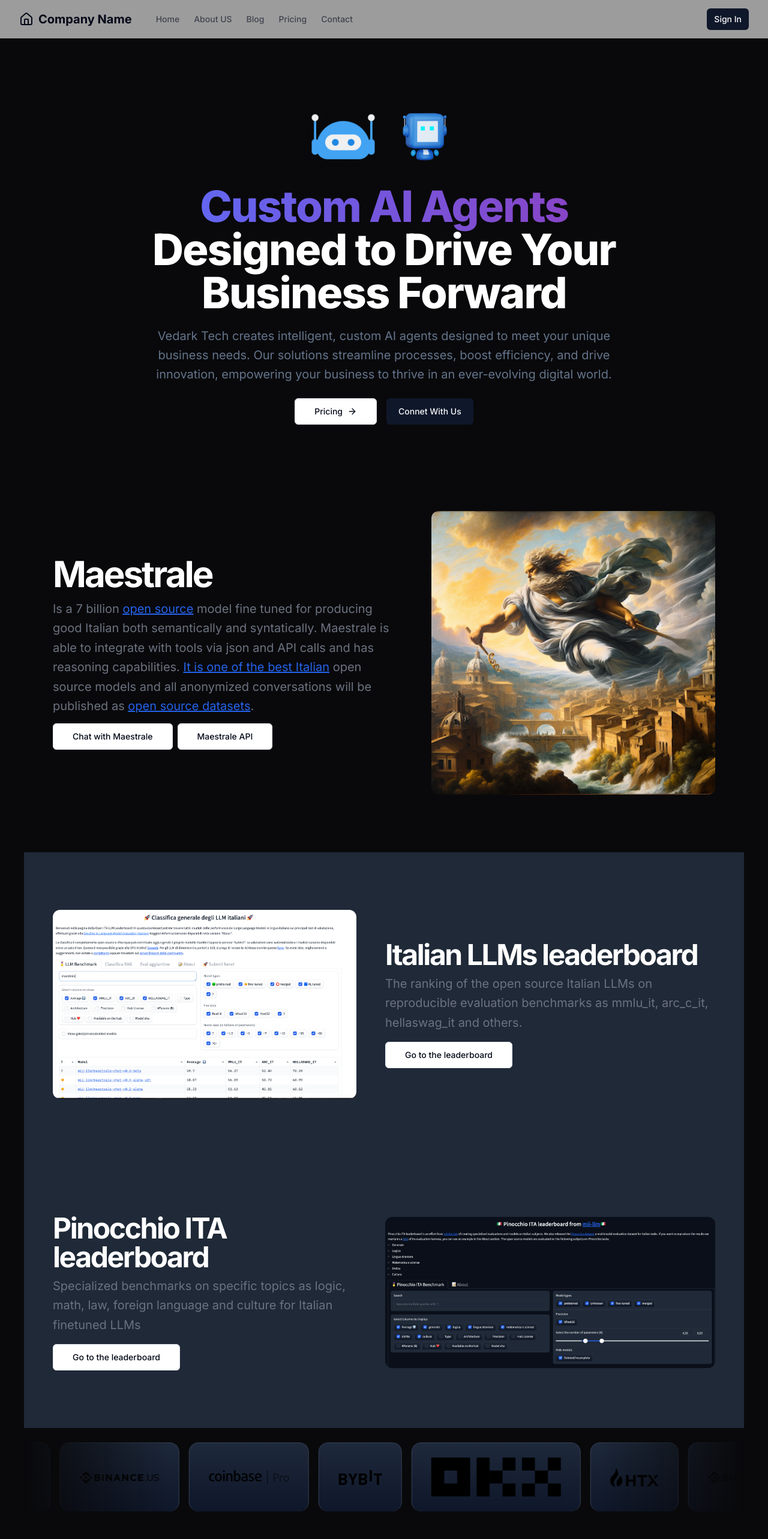
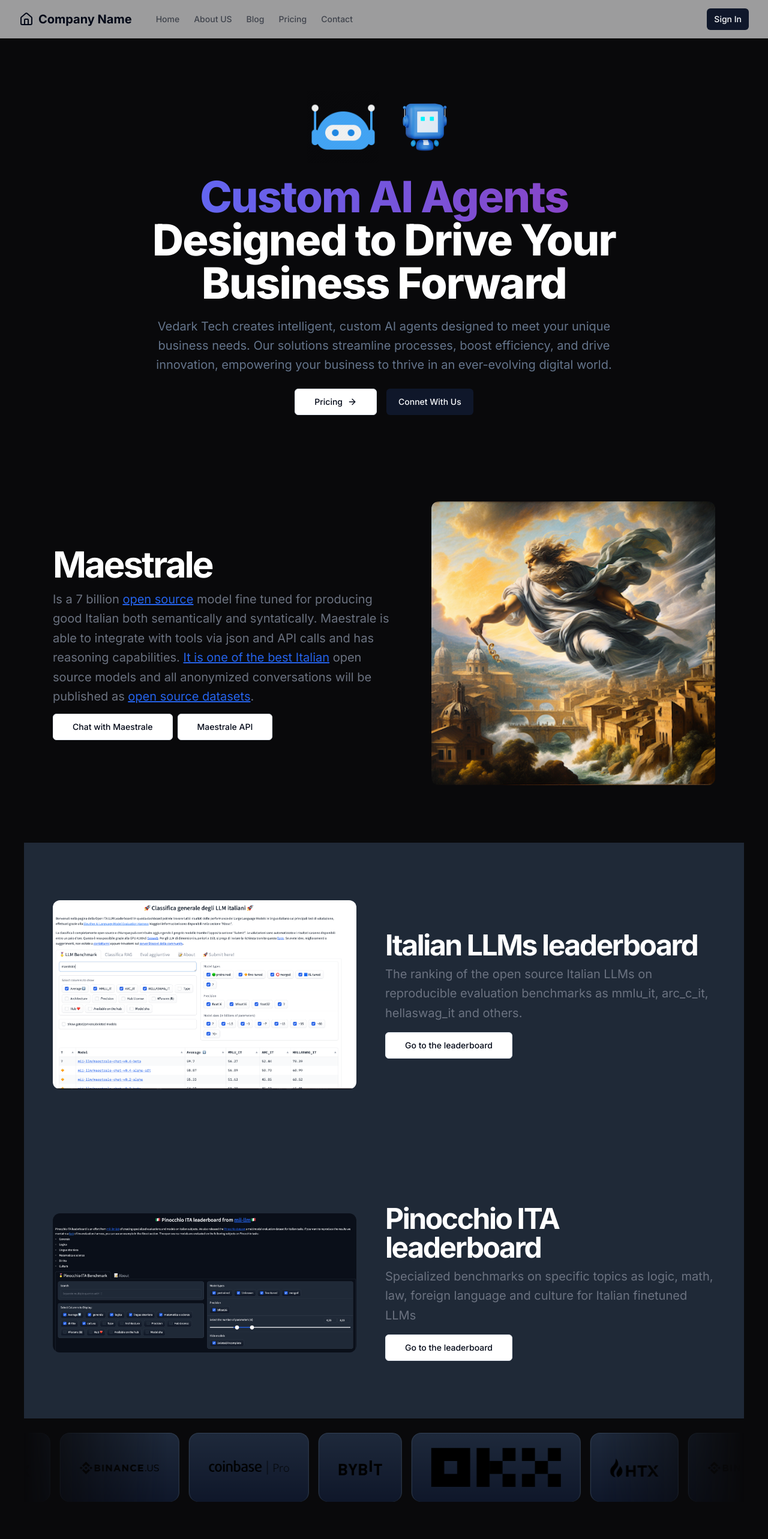
Before and after one commit to rohit4242/verdark-tech-main, a Next.js app: page / in a window 1280 px wide. Shown: the top 2566 px of the page at 60% size. Built offline with nearby package versions, Linux system fonts and the light colour scheme.

Commit message:
call it a day

```diff
--- a/src/components/hero.tsx
+++ b/src/components/hero.tsx
@@ -11,7 +11,7 @@ interface Hero { }
 const Hero: FC<Hero> = ({ }) => {
   return (
     <>
-      <section className="space-y-6 w-full pb-12 pt-16 ">
+      <section className="space-y-6 pb-12 pt-16 lg:py-12">
         <div className="container flex max-w-[64rem] flex-col items-center gap-5 text-center">
           <div
             className="flex justify-center space-x-2 md:space-x-4"
@@ -145,7 +145,7 @@ const Hero: FC<Hero> = ({ }) => {
           />
         </div>
       </section>
-      <section className="w- py-12 bg-gray-800 md:py-24 lg:py-24 xl:py-24">
+      <section className="w-full py-12 bg-gray-800 md:py-24 lg:py-24 xl:py-24">
         <div className="container flex flex-col items-center justify-center space-y-4 px-4 md:flex-row md:space-y-0 md:px-6 lg:space-x-12 lg:px-12 xl:space-x-16">
           <div className="grid items-center gap-6 lg:grid-cols-[1fr_500px] lg:gap-12 xl:grid-cols-[1fr_550px]">
             <Link
@@ -190,7 +190,19 @@ const Hero: FC<Hero> = ({ }) => {
       <section className="w-full  py-12 bg-gray-800 md:py-24 lg:py-24 xl:py-24">
         <div className="container flex flex-col items-center justify-center space-y-4 px-4 md:flex-row md:space-y-0 md:px-6 lg:space-x-12 lg:px-12 xl:space-x-16">
           <div className="grid items-center gap-6 lg:grid-cols-[1fr_500px] lg:gap-12 xl:grid-cols-[1fr_550px]">
-             <div className="flex flex-col justify-center space-y-4">
+            <Link
+              href=""
+              target="_blank"
+            >
+              <img
+                alt="Image"
+                className="mx-auto overflow-hidden rounded-xl object-cover object-center sm:w-full lg:order-last"
+                height="310"
+                src="/images/pinocchio-leaderboard.png"
+                width="500"
+              />
+            </Link>
+            <div className="flex flex-col justify-center space-y-4">
               <div className="space-y-2">
                 <h2 className="text-3xl font-bold tracking-tighter text-white sm:text-5xl">
                   Pinocchio ITA leaderboard
@@ -200,7 +212,7 @@ const Hero: FC<Hero> = ({ }) => {
                   foreign language and culture for Italian finetuned LLMs
                 </p>
               </div>
-              <div className="flex flex-col gap-2 min-[500px]:flex-row">
+              <div className="flex flex-col gap-2 min-[400px]:flex-row">
                 <Link
                   href="https://huggingface.co/spaces/mii-llm/pinocchio-ita-leaderboard"
                   className={cn(
@@ -213,19 +225,6 @@ const Hero: FC<Hero> = ({ }) => {
                 </Link>
               </div>
             </div>
-            <Link
-              href="https://huggingface.co/spaces/mii-llm/pinocchio-ita-leaderboard"
-              target="_blank"
-            >
-              <img
-                alt="Image"
-                className="mx-auto overflow-hidden rounded-xl object-cover object-center sm:w-full lg:order-last"
-                height="310"
-                src="/images/pinocchio-leaderboard.png"
-                width="500"
-              />
-            </Link>
-
           </div>
         </div>
       </section>
```
